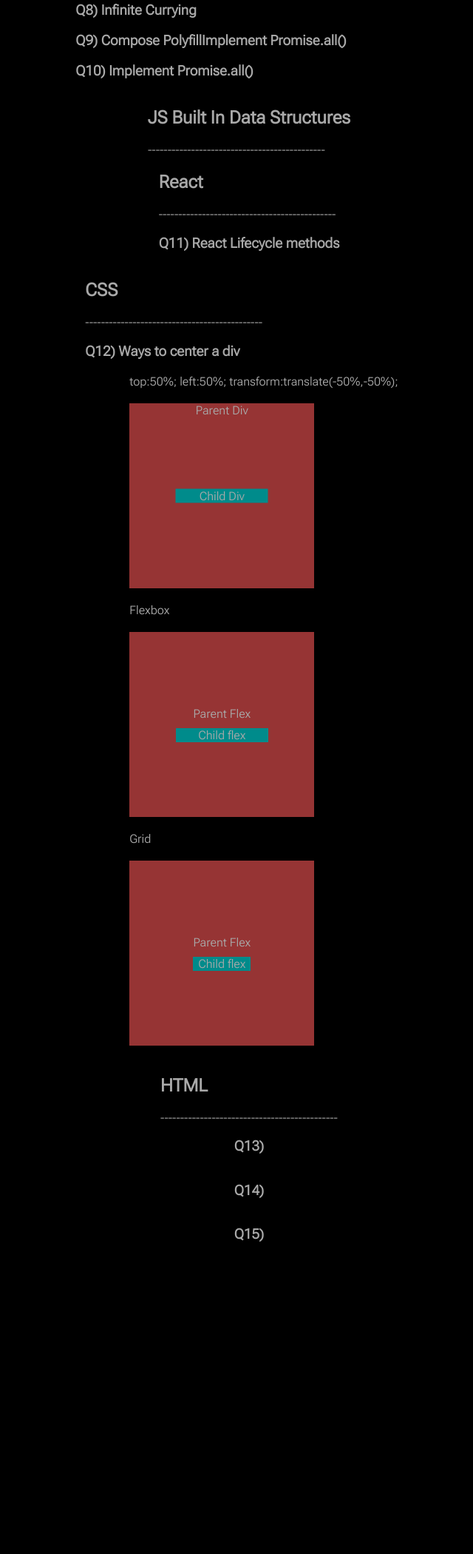
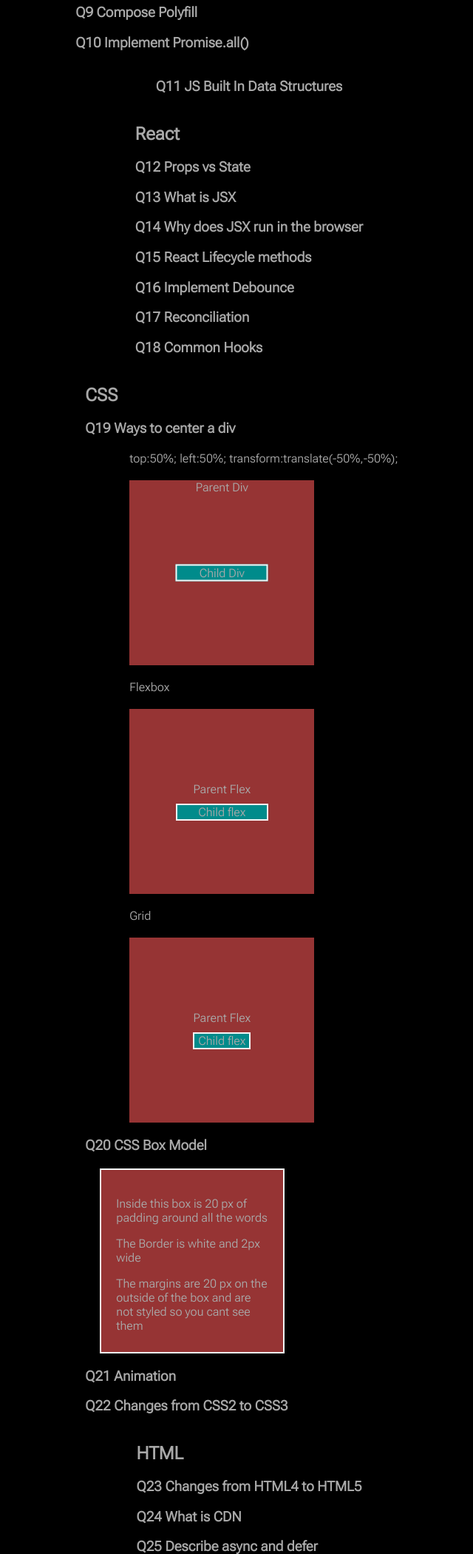
Before and after one commit to GregPetropoulos/JS-basics, a plain HTML site: page interview-questions/index.html in a window 1280 px wide. Shown: the part 700-2800 px from the top of the page at 74% size, without its empty margins (303-943 px from the left). Before the commit the page ends 2398 px from the top, so only its background shows below. Drawn offline with Linux system fonts and the light colour scheme.

Commit message:
formatting

```diff
--- a/interview-questions/index.html
+++ b/interview-questions/index.html
@@ -2,17 +2,19 @@
 <html lang="en">
   <head>
     <meta charset="UTF-8" />
-    <meta http-equiv="X-UA-Compatible" content="IE=edge" />
-    <meta name="viewport" content="width=device-width, initial-scale=1.0" />
+    <meta http-equiv="X-UA-Compatible"
+      content="IE=edge" />
+    <meta name="viewport"
+      content="width=device-width,
+      initial-scale=1.0" />
     <link rel="stylesheet" href="style.css" />
     <title>Interview Questions</title>
   </head>
+
   <body>
     <h1>Interview Questions</h1>
     <div>
       <h2>JavaScript</h2>
-        <span>---------------------------------------------</span>
-
       <section>
         <h3>Q1) map vs forEach</h3>
       </section>
@@ -24,93 +26,129 @@
         <div>
           <h3>Ecommerce Store</h3>
           <ul id="products">
-<li id ='shoes'> Shoes</li>
-<li id ='shirts'> Shirt</li>
-<li id ='watches'> Watches</li>
+            <li id='shoes'> Shoes</li>
+            <li id='shirts'> Shirt</li>
+            <li id='watches'> Watches</li>
           </ul>
-<p>if a bullet item is clicked on an event is fired off and added to the url </p>
-<p>The url could reroute the user to the items own page</p>
+          <p>if a bullet item is clicked on an
+            event is fired off and added to the
+            url </p>
+          <p>The url could reroute the user to the
+            items own page</p>
         </div>
       </section>
       <section>
-      <h3>Q4) Array.flat implementation </h3>
+        <h3>Q4 Array.flat implementation </h3>
       </section>
       <section>
-      <h3>Q5) var vs let vs const </h3>
+        <h3>Q5 var vs let vs const </h3>
       </section>
       <section>
-      <h3>Q6) setTimeout Based Output </h3>
+        <h3>Q6 setTimeout Based Output </h3>
       </section>
 
       <section>
-      <h3>Q7) call, bind and apply </h3>
+        <h3>Q7 call, bind and apply </h3>
       </section>
       <section>
-      <h3>Q8) Infinite Currying <h3>
+        <h3>Q8 Infinite Currying <h3>
           </section>
           <section>
-      <h3>Q9) Compose PolyfillImplement Promise.all()</h3>
+            <h3>Q9 Compose Polyfill</h3>
           </section>
           <section>
-        <h3>Q10) Implement Promise.all()</h3>
+            <h3>Q10 Implement Promise.all()</h3>
           </section>
         </div>
         <div>
-    <h2>JS Built In Data Structures</h2>
-    <span>---------------------------------------------</span>
+          <h3>Q11 JS Built In Data Structures</h3>
         </div>
         <div>
           <h2>React</h2>
-<span>---------------------------------------------</span>
-
           <section>
-      <h3>Q11) React Lifecycle methods </h3>
+            <h3>Q12 Props vs State </h3>
+          </section>
+          <section>
+            <h3>Q13 What is JSX</h3>
+          </section>
+          <section>
+            <h3>Q14 Why does JSX run in the
+              browser</h3>
+          </section>
+          <section>
+            <h3>Q15 React Lifecycle methods </h3>
+          </section>
+          <section>
+            <h3>Q16 Implement Debounce</h3>
+          </section>
+          <section>
+            <h3>Q17 Reconciliation</h3>
+          </section>
+          <section>
+            <h3>Q18 Common Hooks</h3>
           </section>
         </div>
-
         <div>
           <h2>CSS</h2>
-    <span>---------------------------------------------</span>
-
           <section>
-        <h3>Q12) Ways to center a div </h3>
+            <h3>Q19 Ways to center a div </h3>
             <ul>
-            <li>top:50%; left:50%; transform:translate(-50%,-50%);
-
-                <div class="center1-parent-div">Parent Div
-                <div class="center1-child-div">Child Div</div>
+              <li>top:50%; left:50%;
+                transform:translate(-50%,-50%);
+                <div class="center1-parent-div">Parent
+                  Div
+                  <div class="center1-child-div">Child
+                    Div</div>
                 </div>
               </li>
               <li>Flexbox
-                    <div class='center2-parent-flex'>Parent Flex
-                        <div class="center2-child-flex">Child flex</div>
+                <div class='center2-parent-flex'>Parent
+                  Flex
+                  <div class="center2-child-flex">Child
+                    flex</div>
                 </div>
               </li>
               <li>Grid
-                <div class='center3-parent-grid'>Parent Flex
-                    <div class="center3-child-grid">Child flex</div>
+                <div class='center3-parent-grid'>Parent
+                  Flex
+                  <div class="center3-child-grid">Child
+                    flex</div>
                 </div>
               </li>
             </ul>
           </section>
-
+          <section>
+            <h3>Q20 CSS Box Model </h3>
+            <div class="box-model">
+              <p>Inside this box is 20 px of
+                padding around all the words</p>
+              <p>The Border is white and 2px wide</p>
+              <p>The margins are 20 px on the
+                outside of the box and are not
+                styled so you cant see them</p>
+            </div>
+          </section>
+          <section>
+            <h3>Q21 Animation</h3>
+          </section>
+          <section>
+            <h3>Q22 Changes from CSS2 to CSS3</h3>
+          </section>
         </div>
         <div>
           <h2>HTML</h2>
-    <span>---------------------------------------------</span>
-</div>
-
-
           <section>
-      <h3>Q13) </h3>
+            <h3>Q23 Changes from HTML4 to HTML5
+            </h3>
           </section>
           <section>
-      <h3>Q14) </h3>
+            <h3>Q24 What is CDN </h3>
           </section>
           <section>
-      <h3>Q15) </h3>
+            <h3>Q25 Describe async and defer </h3>
           </section>
-
+        </div>
         <script src="script.js"></script>
       </body>
+
     </html>
--- a/interview-questions/style.css
+++ b/interview-questions/style.css
@@ -39,6 +39,7 @@ li {
   border-color: chartreuse;
   border-width: medium;
   text-align: center;
+  border: 2px solid whitesmoke;
 }
 .center2-parent-flex {
   display: flex;
@@ -57,6 +58,7 @@ li {
   width: 50%;
   margin-top: 10px;
   background-color: darkcyan;
+  border: 2px solid whitesmoke;
 }
 .center3-parent-grid {
   display: grid;
@@ -66,10 +68,20 @@ li {
   height: 250px;
   width: 250px;
   background-color: rgb(150, 52, 52);
-    border-color: blue;
 }
 .center3-child-grid {
   text-align: center;
   margin-top: 10px;
   background-color: darkcyan;
+  border: 2px solid whitesmoke;
 }
+
+/* BOX MODEL */
+.box-model {
+  width: 250px;
+  height: 250px;
+  margin: 20px;
+  padding: 20px;
+  background-color: rgb(150, 52, 52);
+  border: 2px solid whitesmoke;
+}
```
Also changed, not shown: interview-questions/script.js (+56 -49 lines). Lines whose indentation alone changed are shown as unchanged.
